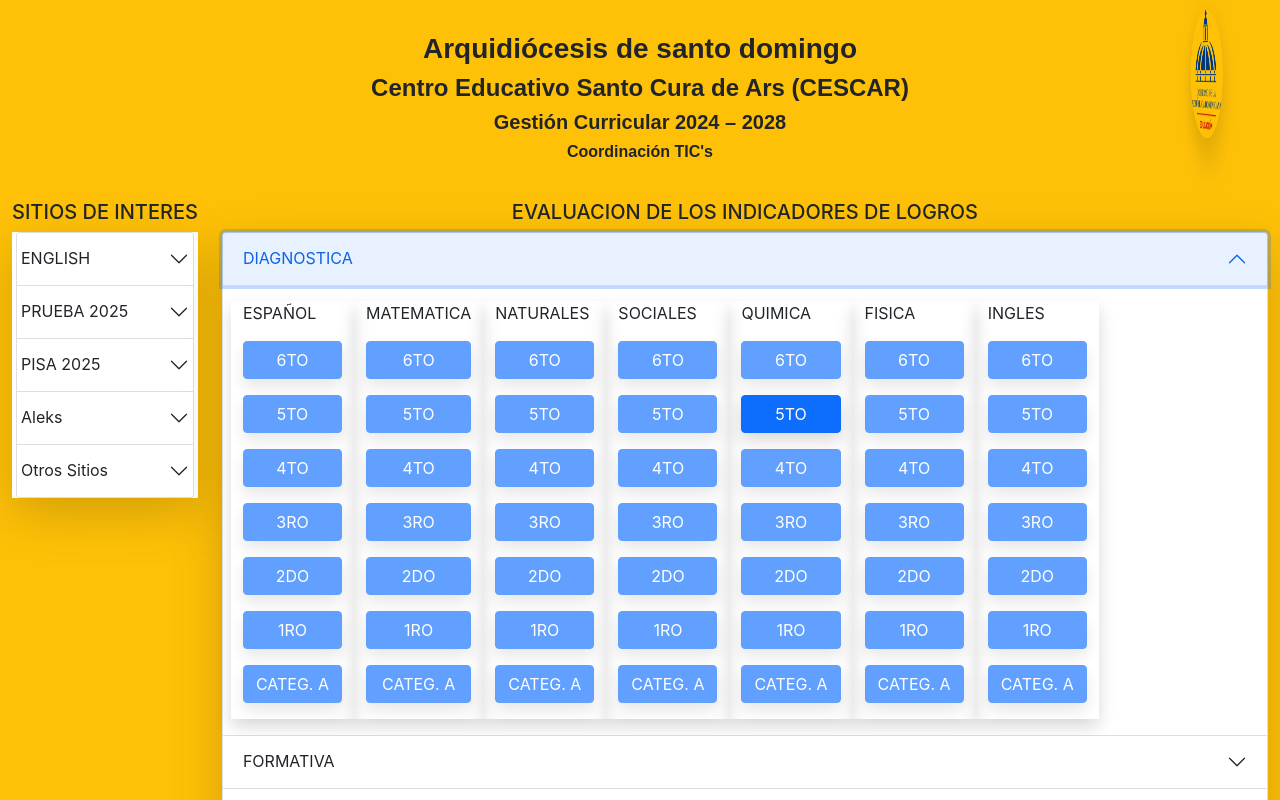
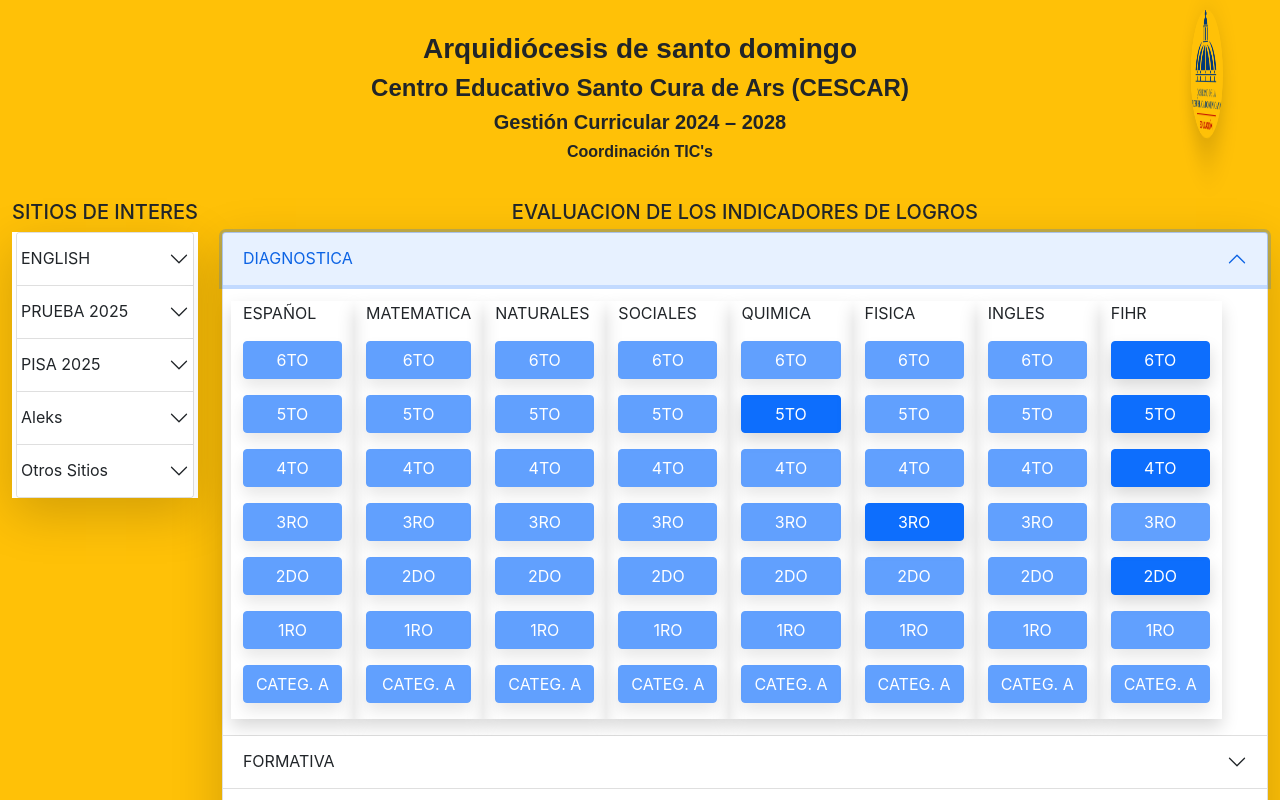
Before and after one commit to cescarsoporte/web, a React (Create React App) app: page / in a window 1280 px wide. Both pictures are taken after a click on the tab "DIAGNOSTICA". Shown: the top 800 px of the page. Built offline with nearby package versions, Linux system fonts and the light colour scheme.

Commit message:
Leo FIHR 2

```diff
--- a/src/components/DiagSec.js
+++ b/src/components/DiagSec.js
@@ -54,7 +54,7 @@ const DiagSec = () => {
 					<div className="col-1 col-sm-2 secundaria shadow w-auto">
                         <p>QUIMICA</p>
                         <ul className="list-unstyled">
-                            <li><a className="btn btn-primary disabled shadow w-100" href="https://es.educaplay.com/recursos-educativos/24941684-quiz_de_quimica_conceptos_clave.html" target="_blank" title="EVALUACION DIAGNOSTICA DE QUIMICA-CENTRO EDUCATIVO SANTO CURA DE ARS">6TO</a></li><p />
+                            <li><a className="btn btn-primary disabled shadow w-100" href="#" target="_blank" title="EVALUACION DIAGNOSTICA DE QUIMICA-CENTRO EDUCATIVO SANTO CURA DE ARS">6TO</a></li><p />
                             <li><a className="btn btn-primary shadow w-100" href="https://forms.gle/P7Z4CbS8Kqr2Suj48" target="_blank" title="EVALUACION DIAGNOSTICA DE QUIMICA-CENTRO EDUCATIVO SANTO CURA DE ARS">5TO</a></li><p />
                             <li><a className="btn btn-primary disabled shadow w-100" href="#" target="_blank" title="EVALUACION DIAGNOSTICA DE QUIMICA-CENTRO EDUCATIVO SANTO CURA DE ARS">4TO</a></li><p />
                             <li><a className="btn btn-primary disabled shadow w-100" href="#" target="_blank" title="EVALUACION DIAGNOSTICA DE QUIMICA-CENTRO EDUCATIVO SANTO CURA DE ARS">3RO</a></li><p />
@@ -69,7 +69,7 @@ const DiagSec = () => {
                             <li><a className="btn btn-primary disabled shadow w-100" href="#" target="_blank" title="EVALUACION DIAGNOSTICA DE FISICA-CENTRO EDUCATIVO SANTO CURA DE ARS">6TO</a></li><p />
                             <li><a className="btn btn-primary disabled shadow w-100" href="#" target="_blank" title="EVALUACION DIAGNOSTICA DE FISICA-CENTRO EDUCATIVO SANTO CURA DE ARS">5TO</a></li><p />
                             <li><a className="btn btn-primary disabled shadow w-100" href="#" target="_blank" title="EVALUACION DIAGNOSTICA DE FISICA-CENTRO EDUCATIVO SANTO CURA DE ARS">4TO</a></li><p />
-                            <li><a className="btn btn-primary disabled shadow w-100" href="#" target="_blank" title="EVALUACION DIAGNOSTICA DE FISICA-CENTRO EDUCATIVO SANTO CURA DE ARS">3RO</a></li><p />
+                            <li><a className="btn btn-primary shadow w-100" href="https://forms.gle/pi5f1X6vw7E7jEPq6" target="_blank" title="EVALUACION DIAGNOSTICA DE FISICA-CENTRO EDUCATIVO SANTO CURA DE ARS">3RO</a></li><p />
                             <li><a className="btn btn-primary disabled shadow w-100" href="#" target="_blank" title="EVALUACION DIAGNOSTICA DE FISICA-CENTRO EDUCATIVO SANTO CURA DE ARS">2DO</a></li><p />
                             <li><a className="btn btn-primary disabled shadow w-100" href="#" target="_blank" title="EVALUACION DIAGNOSTICA DE FISICA-CENTRO EDUCATIVO SANTO CURA DE ARS">1RO</a></li><p />
                             <li><a className="btn btn-primary disabled shadow w-100" href="#" target="_blank" title="Evaluacion diagnostica de fisica, categoría A: (5to y 6to de primaria).">CATEG. A</a></li><p />
@@ -87,6 +87,18 @@ const DiagSec = () => {
                             <li><a className="btn btn-primary disabled shadow w-100" href="#" target="_blank" title="Evaluacion diagnostica de ingles, categoría A: (5to y 6to de primaria).">CATEG. A</a></li><p />
                         </ul>
                     </div>
+<div className="col-1 col-sm-2 secundaria shadow w-auto">
+                        <p>FIHR</p>
+                        <ul className="list-unstyled">
+                            <li><a className="btn btn-primary shadow w-100" href="https://docs.google.com/forms/d/e/1FAIpQLSdbRN_yO3WWTMLCn6KjIHUNPS4qMpRgDj4dOOgK1TyjOAp9eQ/viewform?usp=dialog" target="_blank" title="EVALUACION DIAGNOSTICA DE INGLES CENTRO EDUCATIVO SANTO CURA DE ARS">6TO</a></li><p />
+                            <li><a className="btn btn-primary shadow w-100" href="https://docs.google.com/forms/d/e/1FAIpQLSenKvaOip4D83zeaCzuzyBS1ZSs9F9itLBqdCokx-4S93JRRg/viewform?usp=dialog" target="_blank" title="EVALUACION DIAGNOSTICA DE INGLES CENTRO EDUCATIVO SANTO CURA DE ARS">5TO</a></li><p />
+                            <li><a className="btn btn-primary shadow w-100" href="https://docs.google.com/forms/d/e/1FAIpQLScZK1OeLbkdtSm2d5YVTEJr99QOIkk0sprP7Us-eOe5jE-Nag/viewform?usp=dialog" target="_blank" title="EVALUACION DIAGNOSTICA DE INGLES CENTRO EDUCATIVO SANTO CURA DE ARS">4TO</a></li><p />
+                            <li><a className="btn btn-primary disabled shadow w-100" href="#" target="_blank" title="EVALUACION DIAGNOSTICA DE INGLES CENTRO EDUCATIVO SANTO CURA DE ARS">3RO</a></li><p />
+                            <li><a className="btn btn-primary shadow w-100" href="https://docs.google.com/forms/d/e/1FAIpQLSfGofz-dWw-HdtaojYJr7HTJejwE9MKSdSAPiMPLges6CEMEQ/viewform?usp=dialog" target="_blank" title="EVALUACION DIAGNOSTICA DE INGLES CENTRO EDUCATIVO SANTO CURA DE ARS">2DO</a></li><p />
+                            <li><a className="btn btn-primary disabled shadow w-100" href="#" target="_blank" title="EVALUACION DIAGNOSTICA DE INGLES CENTRO EDUCATIVO SANTO CURA DE ARS">1RO</a></li><p />
+                            <li><a className="btn btn-primary disabled shadow w-100" href="#" target="_blank" title="Evaluacion diagnostica de ingles, categoría A: (5to y 6to de primaria).">CATEG. A</a></li><p />
+                        </ul>
+                    </div>
                 </div>
       );
 };
```
Also changed, not shown: package.json (+6 -6 lines), 1 other file (tests, documents, lock files or other folders).
